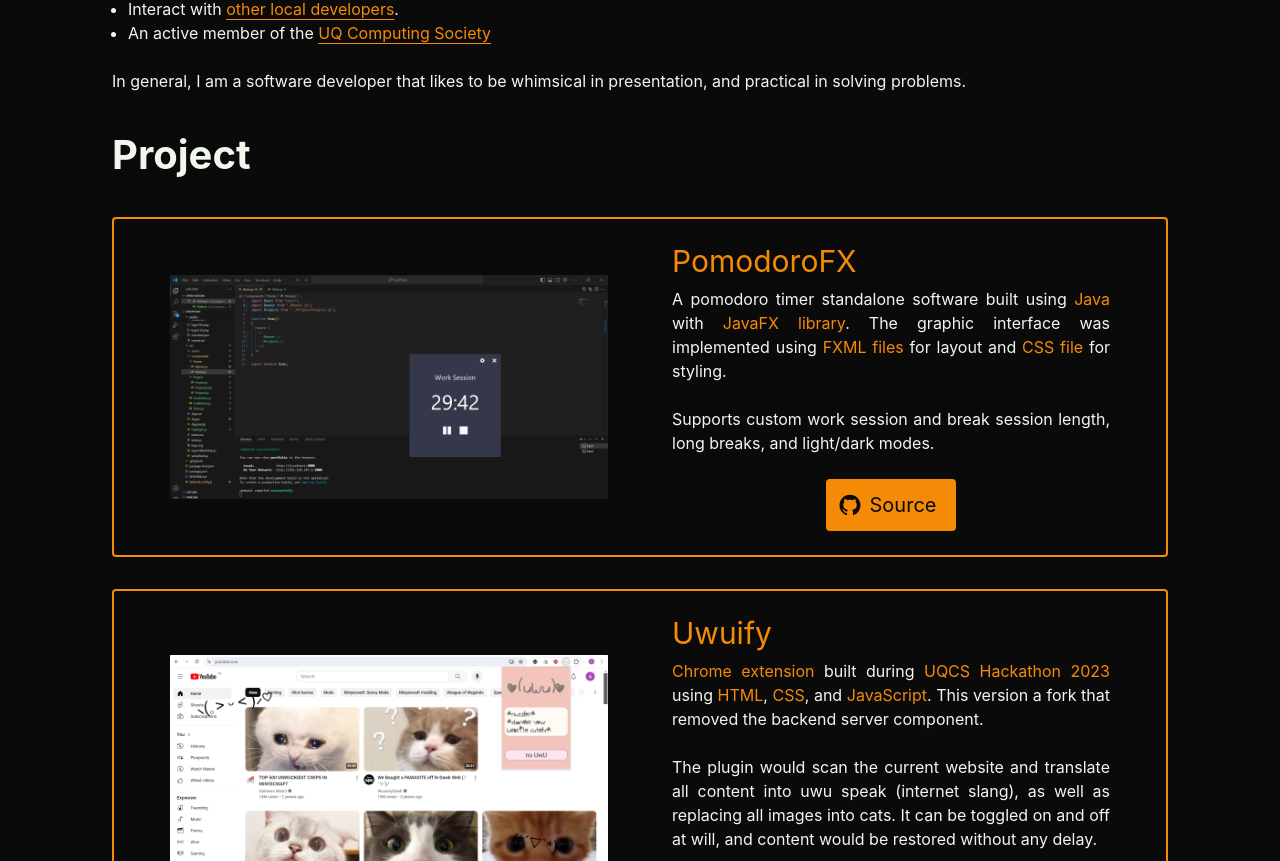
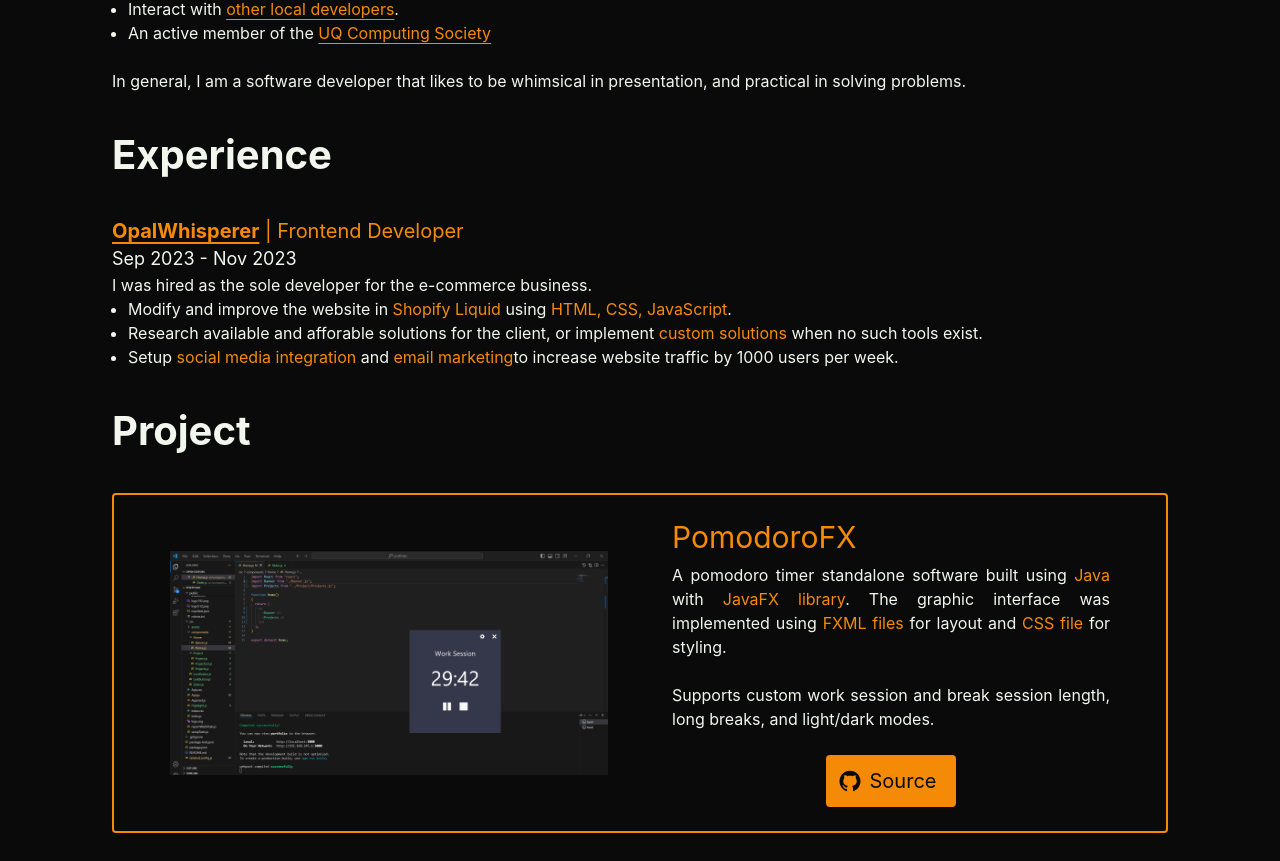
Before and after one commit to AncientMeme/AncientMeme.github.io, a React (Create React App) app: page / in a window 1280 px wide. Shown: the part 1159-2020 px from the top of the page. Built offline with nearby package versions, Linux system fonts and the light colour scheme.

Commit message:
Implemented Experience section

```diff
--- /dev/null
+++ b/src/components/Experience/Experience.js
@@ -0,0 +1,61 @@
+import React from "react";
+import { motion } from "framer-motion";
+import SectionHeader from "../SectionHeader.js";
+import ExperienceList from "./ExperienceList.js";
+
+function Experience() {
+  // Animation
+  const container = {
+    hidden: {},
+    show: {
+      transition: {
+        delayChildren: 0.5,
+        staggerChildren: 0.5,
+      }
+    }
+  }
+
+  const element = {
+    hidden: {
+      y: 30,
+      opacity: 0,
+    },
+    show: {
+      y: 0,
+      opacity: 1,
+      transition: {
+        bounch: 0,
+        ease: "easeOut",
+        duration: 0.25,
+      }
+    }
+  }
+
+  // Content
+  const content = [];
+  ExperienceList.forEach((entry) => {
+    content.push(
+      <motion.div
+        key={entry.id}
+        className="mb-6 last:mb-0"
+        variants={element}
+      >
+        {entry.Content}
+      </motion.div>
+    );
+  });
+
+  return(
+    <motion.section
+      variants={container}
+      initial="hidden"
+      whileInView="show"
+      viewport={{once: true, amount: 0.4}}
+    >
+      <SectionHeader text="Experience"/>
+      {content}
+    </motion.section>
+  );
+}
+
+export default Experience;
--- /dev/null
+++ b/src/components/Experience/ExperienceList.js
@@ -0,0 +1,34 @@
+import React from "react";
+import Highlight from "../../Highlight.js";
+import TextLink from "../TextLink.js";
+const ExperienceList = [
+  {
+    id: "experience-0",
+    Content:
+      <div>
+        <h2 className="text-xl text-dark-accent">
+          <span className="font-bold"><TextLink text="OpalWhisperer" href="https://opalwhisperers.com/" /></span> | Frontend Developer
+        </h2>
+        <h3 className="text-lg">
+          Sep 2023 - Nov 2023
+        </h3>
+        <p>I was hired as the sole developer for the e-commerce business.</p>
+        <ul className="pl-4 list-disc">
+          <li>
+            Modify and improve the website in <Highlight text="Shopify Liquid "/>
+            using <Highlight text="HTML, CSS, JavaScript"/>.
+          </li>
+          <li>
+            Research available and afforable solutions for the client, or
+            implement <Highlight text="custom solutions"/> when no such tools exist.
+          </li>
+          <li>
+            Setup <Highlight text="social media integration"/> and <Highlight text="email marketing"/>
+            to increase website traffic by 1000 users per week.
+          </li>
+        </ul>
+      </div>,
+  }
+];
+
+export default ExperienceList;
--- a/src/components/Home.js
+++ b/src/components/Home.js
@@ -3,6 +3,7 @@
 import Projects from "./Project/Projects.js";
 import About from "./About/About.js";
 import Footer from "./Footer.js";
+import Experience from "./Experience/Experience.js";
 
 function Home()
 {
@@ -11,6 +12,7 @@
       <Banner />
       <div className="px-4 md:mt-12 md:px-28">
         <About />
+        <Experience />
         <Projects />
         <Footer />
       </div>
```
